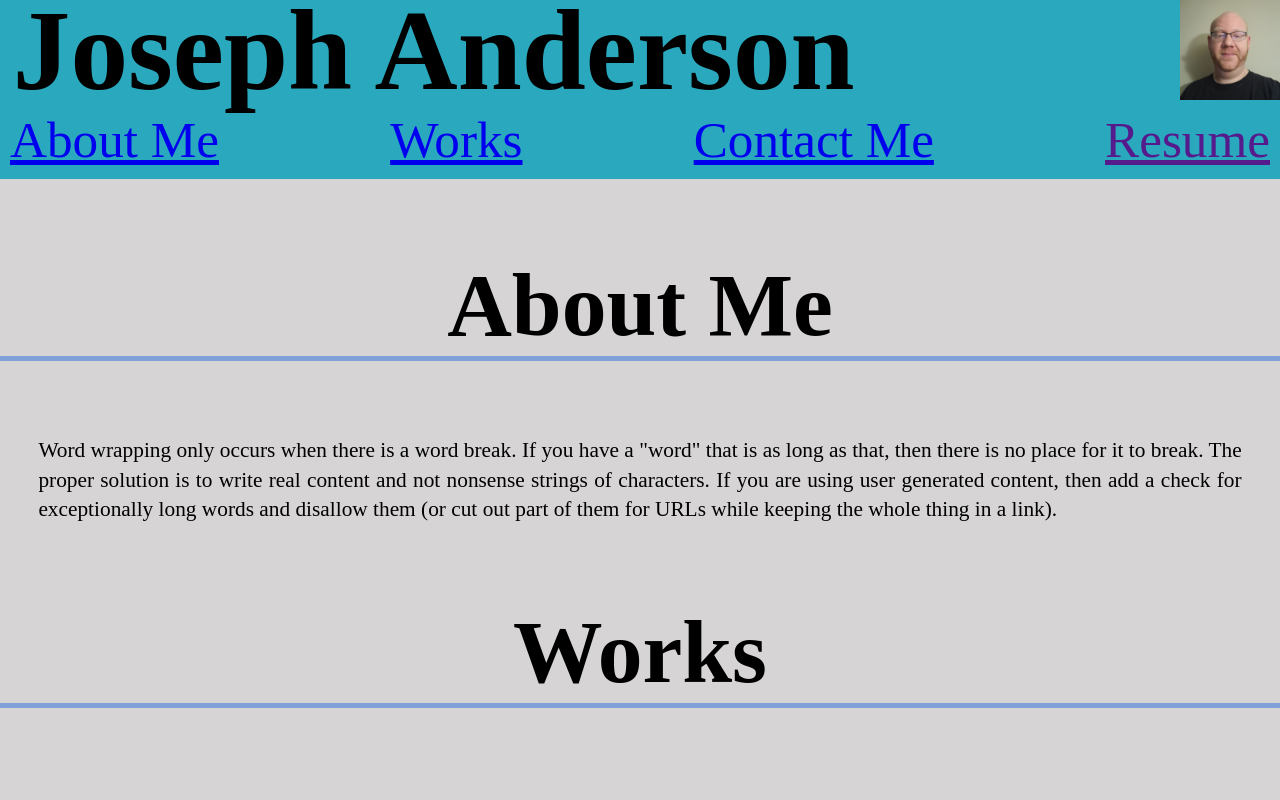
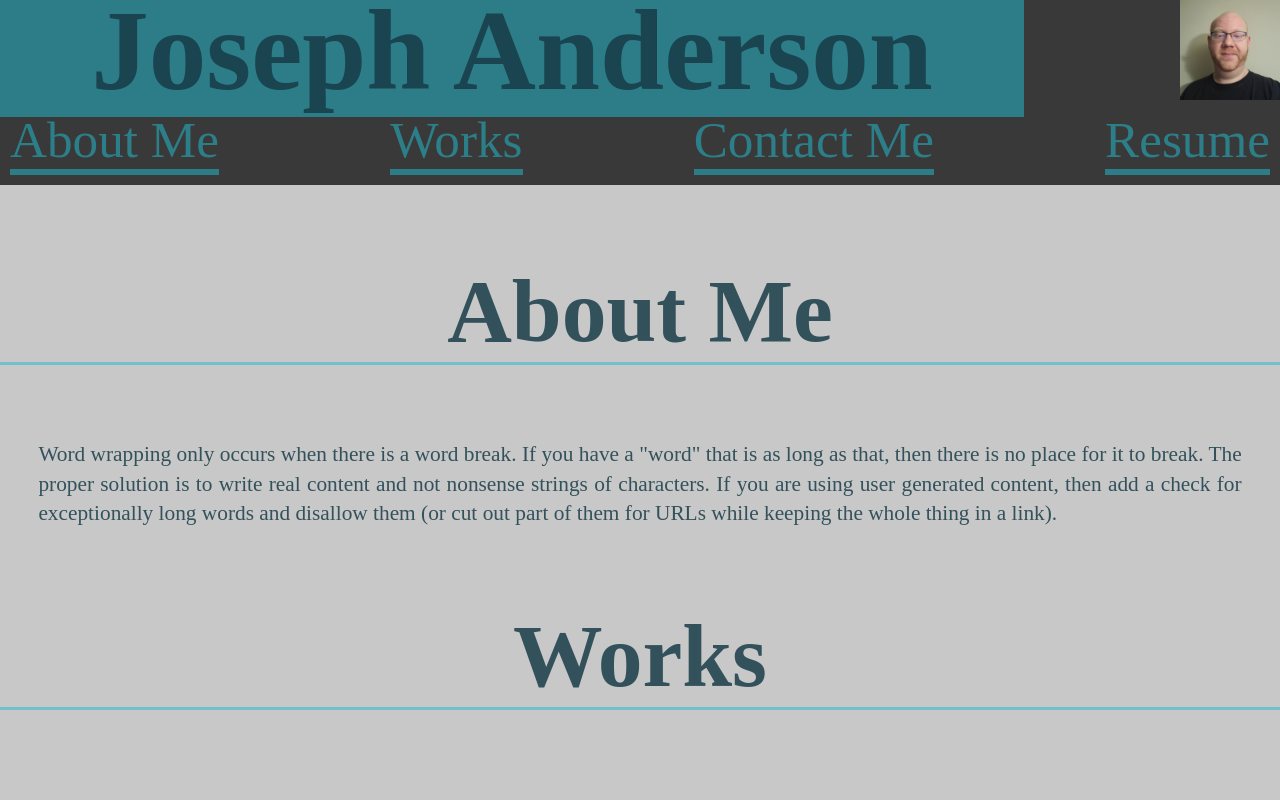
Before and after one commit to JosephFAnderson/First-Portfolio, a plain HTML site: page index.html in a window 1280 px wide. Shown: the top 800 px of the page. Drawn offline with Linux system fonts and the light colour scheme.

Commit message:
Update text and background colors

```diff
--- a/assets/css/style.css
+++ b/assets/css/style.css
@@ -1,25 +1,27 @@
 *{
     box-sizing: border-box;
+    color: #153a46d5;
 }
 
 header{
     display: flex;
     justify-content: space-between;
-    background: #29a8be;
+    background: #000000b6;
     height: 100px;
     width: 100%;
 }
 
 body{
     margin: 0;
-    background-color: #685f5f44;
+    background-color: #8080806e;
 }
 
 h1{
-
+    background: #21bdd185;
     width: 80%;
     font-size: 9vw;
-    margin: 0 2% 0 1%;
+    margin-right: 3%;
+    text-align: center;
     align-self: center;
 }
 
@@ -33,18 +35,21 @@ nav{
     justify-content: space-between;
     width: 100%;
     font-size: 4vw;
-    background: #29a8be
+    background: #000000b6;
 }
 
 nav a{
-    padding: 10px;
+    margin: 10px;
+    color: #21bdd185;
+    text-decoration: none;
+    border-bottom: .5vw solid;
 }
 
 h2{
     font-style: bolder;
     text-align: center;
     font-size: 7vw;
-    border-bottom: 5px solid #2364db79;
+    border-bottom: 3px solid #21bdd185;
     width: 100%;
 
 }
@@ -58,7 +63,7 @@ h2{
 .card{
     flex: 1 1 40%;
     margin: 2%;
-    border: 5px solid teal;
+    border: 3px solid #21bdd185;
 }
 
 #work-1{
@@ -94,5 +99,4 @@ article p{
 
 #contactlist li a{
     text-decoration: none;
-    color: green;
 }
```
